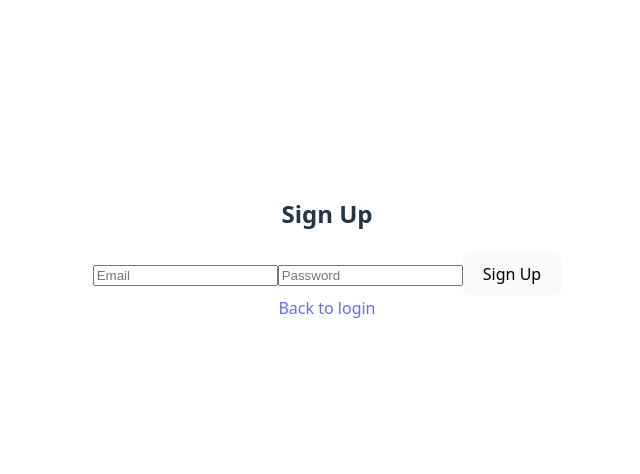
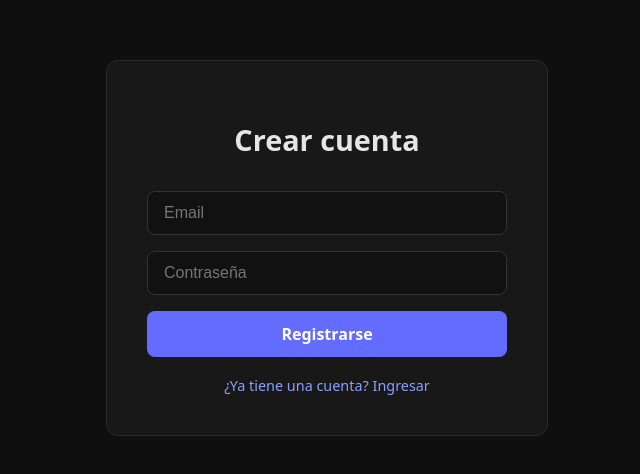
Before and after one commit to leji-a/inventory-frontend, a Vue app: page /signup in a window 1280 px wide. Shown: the part 152-626 px from the top of the page, without its empty margins (313-953 px from the left). Built offline with nearby package versions, Linux system fonts and the light colour scheme; no server answers.

Commit message:
login and signup views done

```diff
--- a/src/style.css
+++ b/src/style.css
@@ -1,79 +1,52 @@
 :root {
-  font-family: system-ui, Avenir, Helvetica, Arial, sans-serif;
-  line-height: 1.5;
-  font-weight: 400;
+  --bg-main: #0f0f0f;
+  --bg-card: #181818;
+  --bg-input: #111;
+  --border-light: #2a2a2a;
+  --text-main: #e5e5e5;
+  --text-dim: #b5b5b5;
+  --accent: #646cff;
 
-  color-scheme: light dark;
-  color: rgba(255, 255, 255, 0.87);
-  background-color: #242424;
-
-  font-synthesis: none;
+  font-family: system-ui, -apple-system, BlinkMacSystemFont, "Segoe UI", Roboto,
+    Helvetica, Arial, sans-serif;
   text-rendering: optimizeLegibility;
   -webkit-font-smoothing: antialiased;
-  -moz-osx-font-smoothing: grayscale;
-}
 
-a {
-  font-weight: 500;
-  color: #646cff;
-  text-decoration: inherit;
-}
-a:hover {
-  color: #535bf2;
+  background-color: var(--bg-main);
+  color: var(--text-main);
 }
 
 body {
   margin: 0;
-  display: flex;
-  place-items: center;
   min-width: 320px;
   min-height: 100vh;
+  background-color: var(--bg-main);
+  color: var(--text-main);
 }
 
-h1 {
-  font-size: 3.2em;
-  line-height: 1.1;
+/* Links */
+a {
+  color: var(--accent);
+  text-decoration: none;
+  transition: opacity 0.2s;
+}
+a:hover {
+  opacity: 0.8;
 }
 
 button {
-  border-radius: 8px;
-  border: 1px solid transparent;
-  padding: 0.6em 1.2em;
-  font-size: 1em;
-  font-weight: 500;
   font-family: inherit;
-  background-color: #1a1a1a;
-  cursor: pointer;
-  transition: border-color 0.25s;
-}
-button:hover {
-  border-color: #646cff;
-}
-button:focus,
-button:focus-visible {
-  outline: 4px auto -webkit-focus-ring-color;
+  color: var(--text-main);
 }
 
-.card {
-  padding: 2em;
+input,
+select,
+textarea {
+  background: var(--bg-input);
+  color: var(--text-main);
+  border: 1px solid var(--border-light);
 }
 
-#app {
-  max-width: 1280px;
-  margin: 0 auto;
-  padding: 2rem;
-  text-align: center;
+*:focus {
+  outline: none;
 }
-
-@media (prefers-color-scheme: light) {
-  :root {
-    color: #213547;
-    background-color: #ffffff;
-  }
-  a:hover {
-    color: #747bff;
-  }
-  button {
-    background-color: #f9f9f9;
-  }
-}
--- a/src/views/LoginView.vue
+++ b/src/views/LoginView.vue
@@ -8,26 +8,141 @@ const password = ref('')
 const auth = useAuthStore()
 const router = useRouter()
 const error = ref('')
+const loading = ref(false)
 
 async function handleLogin() {
+  error.value = ''
+  loading.value = true
   try {
     await auth.login(email.value, password.value)
     router.push('/')
   } catch (err: any) {
     error.value = err.message
+  } finally {
+    loading.value = false
   }
 }
 </script>
 
 <template>
-  <div class="p-4 max-w-sm mx-auto">
-    <h2 class="text-xl mb-4">Login</h2>
-    <form @submit.prevent="handleLogin" class="space-y-2">
-      <input v-model="email" type="email" placeholder="Email" class="border p-2 w-full" />
-      <input v-model="password" type="password" placeholder="Password" class="border p-2 w-full" />
-      <button class="bg-blue-600 text-white px-4 py-2 rounded">Login</button>
-    </form>
-    <p v-if="error" class="text-red-500 mt-2">{{ error }}</p>
-    <router-link to="/signup" class="text-sm text-blue-700">Sign up</router-link>
+  <div class="auth-wrapper">
+    <div class="auth-card">
+      <h1 class="auth-title">Bienvenido</h1>
+
+      <form @submit.prevent="handleLogin" class="auth-form">
+        <input
+          v-model="email"
+          type="email"
+          placeholder="Email"
+          class="auth-input"
+        />
+
+        <input
+          v-model="password"
+          type="password"
+          placeholder="Contraseña"
+          class="auth-input"
+        />
+
+        <button
+          class="auth-button"
+          :disabled="loading"
+        >
+          {{ loading ? "..." : "Ingresar" }}
+        </button>
+      </form>
+
+      <p v-if="error" class="auth-error">{{ error }}</p>
+
+      <router-link to="/signup" class="auth-link">
+        Crear cuenta
+      </router-link>
+    </div>
   </div>
 </template>
+
+<style scoped>
+/* Outer layout */
+.auth-wrapper {
+  display: flex;
+  justify-content: center;
+  align-items: center;
+  min-height: 100vh;
+}
+
+/* Card */
+.auth-card {
+  width: 100%;
+  max-width: 360px;
+  background: #181818;
+  padding: 2.5rem;
+  border-radius: 12px;
+  border: 1px solid #2a2a2a;
+}
+
+/* Title */
+.auth-title {
+  margin-bottom: 2rem;
+  font-size: 1.8rem;
+  font-weight: 600;
+  text-align: center;
+}
+
+/* Form */
+.auth-form {
+  display: flex;
+  flex-direction: column;
+  gap: 1rem;
+}
+
+/* Inputs */
+.auth-input {
+  padding: 0.75rem 1rem;
+  background: #111;
+  color: #eee;
+  border: 1px solid #333;
+  border-radius: 8px;
+  font-size: 1rem;
+  transition: border 0.2s;
+}
+
+.auth-input:focus {
+  outline: none;
+  border-color: #646cff;
+}
+
+/* Button */
+.auth-button {
+  padding: 0.75rem;
+  background: #646cff;
+  color: white;
+  border: none;
+  border-radius: 8px;
+  font-size: 1rem;
+  font-weight: 600;
+  cursor: pointer;
+  transition: opacity 0.2s;
+}
+
+.auth-button:disabled {
+  opacity: 0.6;
+  cursor: default;
+}
+
+/* Error message */
+.auth-error {
+  color: #ff6b6b;
+  margin-top: 1rem;
+  text-align: center;
+  font-size: 0.9rem;
+}
+
+/* Link */
+.auth-link {
+  margin-top: 1.2rem;
+  color: #8aa0ff;
+  text-align: center;
+  display: block;
+  font-size: 0.9rem;
+}
+</style>
--- a/src/views/SignUpView.vue
+++ b/src/views/SignUpView.vue
@@ -8,26 +8,143 @@ const password = ref('')
 const auth = useAuthStore()
 const router = useRouter()
 const error = ref('')
+const loading = ref(false)
 
 async function handleSignup() {
+  error.value = ''
+  loading.value = true
   try {
     await auth.signup(email.value, password.value)
     router.push('/')
   } catch (err: any) {
     error.value = err.message
+  } finally {
+    loading.value = false
   }
 }
 </script>
 
 <template>
-  <div class="p-4 max-w-sm mx-auto">
-    <h2 class="text-xl mb-4">Sign Up</h2>
-    <form @submit.prevent="handleSignup" class="space-y-2">
-      <input v-model="email" type="email" placeholder="Email" class="border p-2 w-full" />
-      <input v-model="password" type="password" placeholder="Password" class="border p-2 w-full" />
-      <button class="bg-green-600 text-white px-4 py-2 rounded">Sign Up</button>
-    </form>
-    <p v-if="error" class="text-red-500 mt-2">{{ error }}</p>
-    <router-link to="/login" class="text-sm text-blue-700">Back to login</router-link>
+  <div class="auth-wrapper">
+    <div class="auth-card">
+      <h1 class="auth-title">Crear cuenta</h1>
+
+      <form @submit.prevent="handleSignup" class="auth-form">
+        <input
+          v-model="email"
+          type="email"
+          placeholder="Email"
+          class="auth-input"
+        />
+
+        <input
+          v-model="password"
+          type="password"
+          placeholder="Contraseña"
+          class="auth-input"
+        />
+
+        <button
+          class="auth-button"
+          :disabled="loading"
+        >
+          {{ loading ? "..." : "Registrarse" }}
+        </button>
+      </form>
+
+      <p v-if="error" class="auth-error">{{ error }}</p>
+
+      <router-link to="/login" class="auth-link">
+        ¿Ya tiene una cuenta? Ingresar
+      </router-link>
+    </div>
   </div>
 </template>
+
+<style scoped>
+/* Matches Login View EXACTLY */
+
+/* Outer layout */
+.auth-wrapper {
+  display: flex;
+  justify-content: center;
+  align-items: center;
+  min-height: 100vh;
+}
+
+/* Card */
+.auth-card {
+  width: 100%;
+  max-width: 360px;
+  background: #181818;
+  padding: 2.5rem;
+  border-radius: 12px;
+  border: 1px solid #2a2a2a;
+}
+
+/* Title */
+.auth-title {
+  margin-bottom: 2rem;
+  font-size: 1.8rem;
+  font-weight: 600;
+  text-align: center;
+}
+
+/* Form */
+.auth-form {
+  display: flex;
+  flex-direction: column;
+  gap: 1rem;
+}
+
+/* Inputs */
+.auth-input {
+  padding: 0.75rem 1rem;
+  background: #111;
+  color: #eee;
+  border: 1px solid #333;
+  border-radius: 8px;
+  font-size: 1rem;
+  transition: border 0.2s;
+}
+
+.auth-input:focus {
+  outline: none;
+  border-color: #646cff;
+}
+
+/* Button */
+.auth-button {
+  padding: 0.75rem;
+  background: #646cff;
+  color: white;
+  border: none;
+  border-radius: 8px;
+  font-size: 1rem;
+  font-weight: 600;
+  cursor: pointer;
+  transition: opacity 0.2s;
+}
+
+.auth-button:disabled {
+  opacity: 0.6;
+  cursor: default;
+}
+
+/* Error */
+.auth-error {
+  color: #ff6b6b;
+  margin-top: 1rem;
+  text-align: center;
+  font-size: 0.9rem;
+}
+
+/* Link */
+.auth-link {
+  margin-top: 1.2rem;
+  color: #8aa0ff;
+  text-align: center;
+  display: block;
+  font-size: 0.9rem;
+}
+</style>
```
